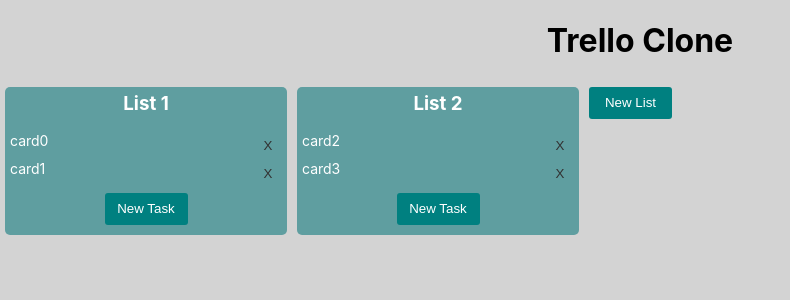
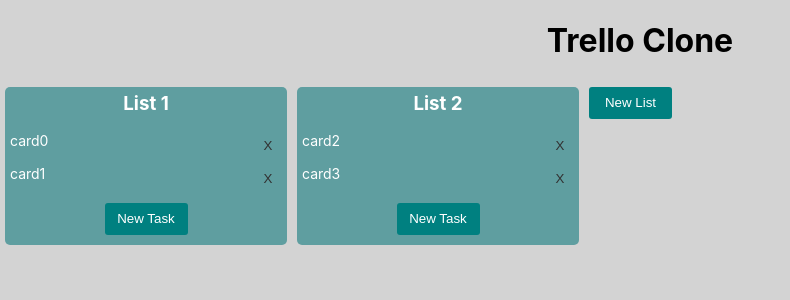
Before and after one commit to pardo30/trello_clone, a React (Create React App) app in the folder trello/: page / in a window 1280 px wide. Shown: the top 300 px of the page, without its empty margins (0-790 px from the left). Built offline with nearby package versions, Linux system fonts and the light colour scheme.

Commit message:
Initial DnD without libraries

```diff
--- a/trello/src/App.js
+++ b/trello/src/App.js
@@ -1,5 +1,6 @@
 import React, { useState, useReducer } from 'react';
-import { DragDropContext, Droppable } from 'react-beautiful-dnd';
+import { DndProvider } from 'react-dnd';
+import { HTML5Backend } from 'react-dnd-html5-backend';
 import TrelloColumn from './components/TrelloColumn';
 import TrelloForm from './components/TrelloForm';
 import './App.css';
@@ -153,15 +154,10 @@
   }
 
   return (
-  <DragDropContext onDragEnd={onDragEnd}>
+  <DndProvider backend={HTML5Backend}>
     <div className='App'>
       <h1 className='AppTitle'>Trello Clone</h1>
-        <Droppable droppableId='all-column' direction='horizontal' type='column'>
-          {provided => (
-            <div
-              ref={provided.innerRef}
-              {...provided.droppableProps}
-              className='AppContent'>
+            <div className='AppContent'>
               {data.map( (column,index) =>
                 <TrelloColumn
                   type='column'
@@ -177,11 +173,9 @@
               <TrelloForm
                 type='column'
                 addColumn={addColumn} />
-          {provided.placeholder}
-          </div>)}
-        </Droppable>
+            </div>
     </div>
-  </ DragDropContext>
+  </ DndProvider>
   )
 }
 
--- a/trello/src/components/TrelloCard.css
+++ b/trello/src/components/TrelloCard.css
@@ -4,7 +4,14 @@
     justify-content: space-between;
 
     width: 272px;
+    margin-bottom: 5px;
+
 }
+
+/* .card:hover {
+    border: solid 2px rgba(255, 225, 255, 0.5);
+    border-radius: 5px;
+} */
 
 .cardText {
     width: 240px;
--- a/trello/src/components/TrelloCard.jsx
+++ b/trello/src/components/TrelloCard.jsx
@@ -1,8 +1,9 @@
-import React from 'react';
-import { Draggable } from 'react-beautiful-dnd';
+import React, { useState, useRef } from 'react';
 import './TrelloCard.css';
 
 const TrelloCard = (props) => {
+
+    const [dragging, setDragging] = useState(false)
 
     const handleDeleteCard = () =>{
         const cardId = props.id
@@ -10,20 +11,20 @@
         props.deleteCard(cardId,columnId)
     }
 
+    const handleDragStart = e => {
+        console.log('drag ' + props.id + ' ' + props.columnId)
+        setDragging(true)
+    }
+
     return (
-        <Draggable draggableId={String(props.id)} index={props.index}>
-        {provided => (
             <div
-                ref={provided.innerRef}
-                    {...provided.dragHandleProps}
-                    {...provided.draggableProps}>
+                draggable
+                onDragStart={handleDragStart}>
                 <div className='card' id={props.id}>
                     <div className='cardText'>{props.text}</div>
                     <button className='cardButton' onClick={handleDeleteCard}>X</button>
                 </div>
             </div>
-        )}
-        </Draggable>
     )
 }
 
--- a/trello/src/components/TrelloColumn.jsx
+++ b/trello/src/components/TrelloColumn.jsx
@@ -1,5 +1,4 @@
 import React from 'react'
-import { Draggable, Droppable } from 'react-beautiful-dnd';
 import TrelloCard from './TrelloCard'
 import TrelloForm from './TrelloForm';
 import './TrelloColumn.css';
@@ -12,16 +11,9 @@
     }
 
     return (
-        <Draggable draggableId={String(props.id)} index={props.index}>
-         {provided => (
-            <div ref={provided.innerRef} {...provided.draggableProps} {...provided.dragHandleProps}>
-            <Droppable droppableId={String(props.id)}>
-                {provided => (
-                    <div
-                        ref={provided.innerRef}
-                        {...provided.droppableProps}
-                        className='list'
-                        id={props.id}>
+        <div className='list' id={props.id}
+            //onDragOver={e => {e.stopPropagation(); e.preventDefault()}}
+            >
             <div className='listHeader'>
                     <h3 className='listTitle'>{props.title}</h3>
                     <button
@@ -41,12 +33,7 @@
                 type='task'
                 id={props.id}
                 addCard={props.addCard}/>
-                      {provided.placeholder}
-                    </div>)}
-            </ Droppable>
         </div>
-         )}
-        </Draggable>
     )
 }
 
```
Lines whose indentation alone changed are shown as unchanged.
